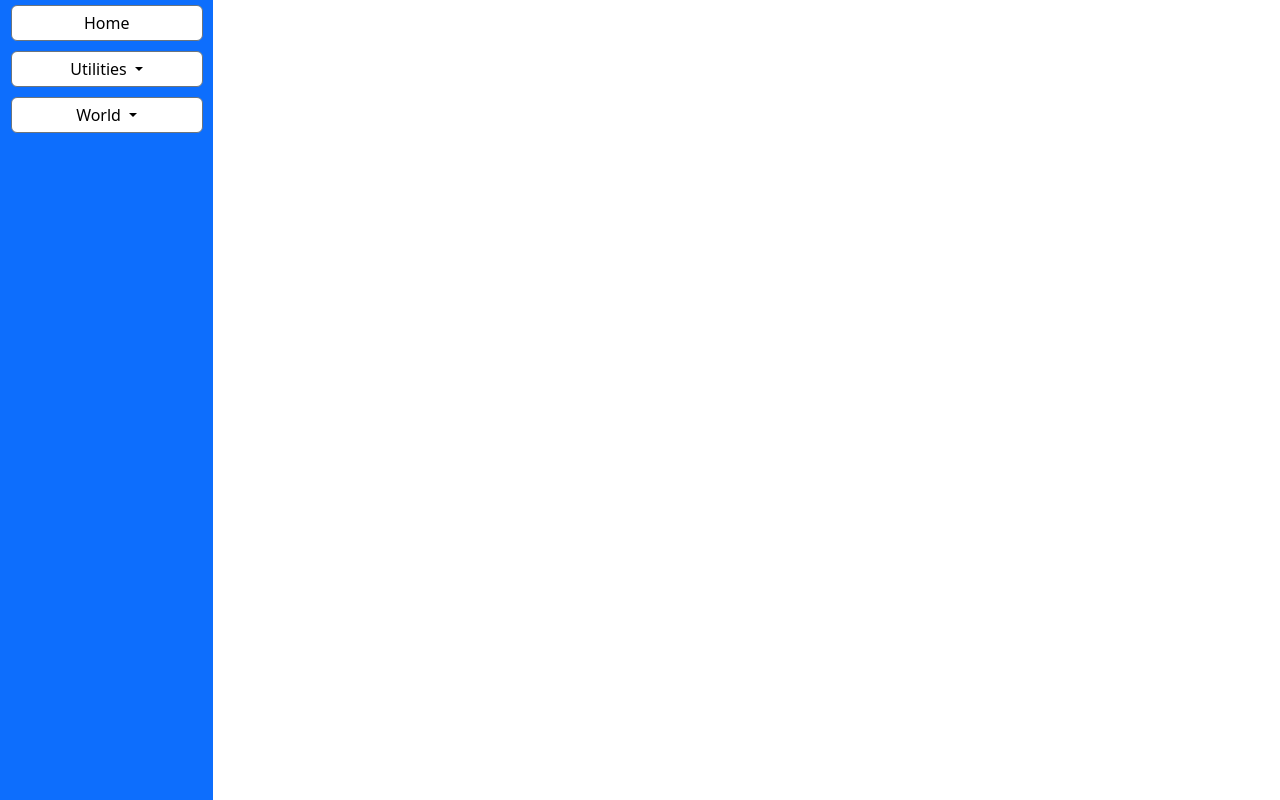
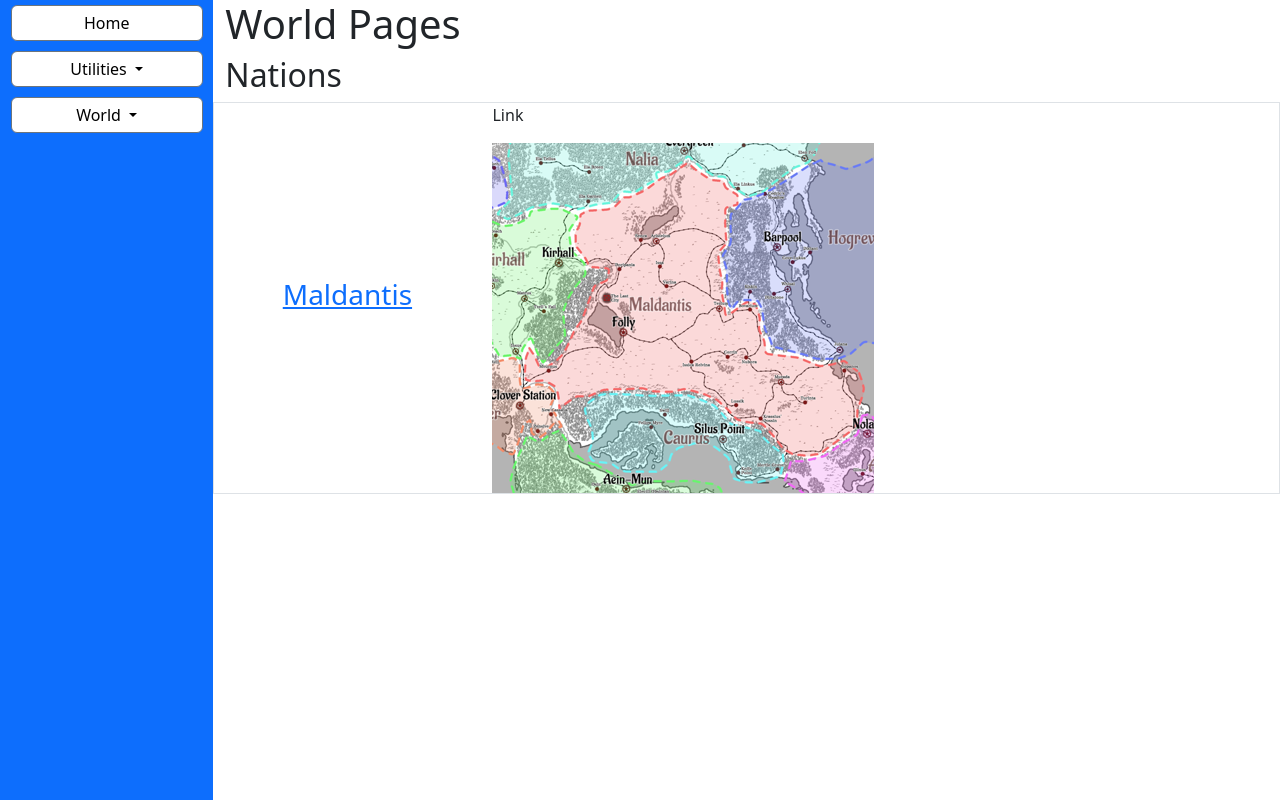
Before and after one commit to arthurwb/funnyDungeon, a plain HTML site: page worldpages.html in a window 1280 px wide. Drawn offline with nearby package versions, Linux system fonts and the light colour scheme.

Commit message:
nation pages and old content

```diff
--- a/css/stylesheet.css
+++ b/css/stylesheet.css
@@ -12,6 +12,12 @@ html, body {
     padding-right: 0;
 }
 
+.row .border {
+    padding: 0;
+    margin-left: 0;
+    margin-right: 0;
+}
+
 .nav-item {
     width: 90%;
     background-color: white;
@@ -20,3 +26,8 @@ html, body {
     margin: 5px;
     padding: 5px;
 }
+
+.nation-header {
+    text-align: center;
+    margin: auto;
+}
--- /dev/null
+++ b/data/nations.json
@@ -0,0 +1,17 @@
+[
+    {
+        "name": "Maldantis",
+        "info": "Sample",
+        "image": "maldantis_thumb.png"
+    },
+    {
+        "name": "Barpool",
+        "info": "Sample",
+        "image": "maldantis_thumb.png"
+    },
+    {
+        "name": "Kirhall",
+        "info": "Sample",
+        "image": "maldantis_thumb.png"
+    }
+]
--- a/js/index.js
+++ b/js/index.js
@@ -31,6 +31,27 @@ function fillnav() {
     `);
 }
 
+function fillNations() {
+    var nationData;
+    $.getJSON("./data/nations.json", function(json) {
+        nationData = json;
+        console.log(nationData);
+    });
+    $("#nationInfo").append(`
+        <div class="col-3 nation-header">
+            <h3>
+            <a class="">Maldantis</a>
+            </h3>
+        </div>
+        <div class="col">
+            <p class="align-middle">
+            Link
+            </p>
+            <img src="images/maldantis_thumb.png" alt="Maldantis Thumbnail">
+        </div>
+    `);
+}
+
 function testPath(pathName) {
     const queryString = window.location.search;
     const urlParams = new URLSearchParams(queryString);
@@ -42,6 +63,7 @@ function testPath(pathName) {
             break;
         case 'worldpages.html':
             console.log("world pages");
+            fillNations();
             break;
     }
 }
--- a/worldpages.html
+++ b/worldpages.html
@@ -16,8 +16,15 @@
         <div class="row fill">
             <div id="nav" class="col-2 fill"></div>
             <div class="col">
-                <div id="header" class="row"></div>
-                <div id="info" class="row"></div>
+                <div id="header" class="row">
+                  <h1>World Pages</h1>
+                </div>
+                <div id="nations" class="row">
+                  <h2>
+                    Nations
+                  </h2>
+                  <div id="nationInfo" class="row border"></div>
+                </div>
             </div>
         </div>
     </div>
```
Also changed, not shown: images/maldantis_thumb.png (added).
